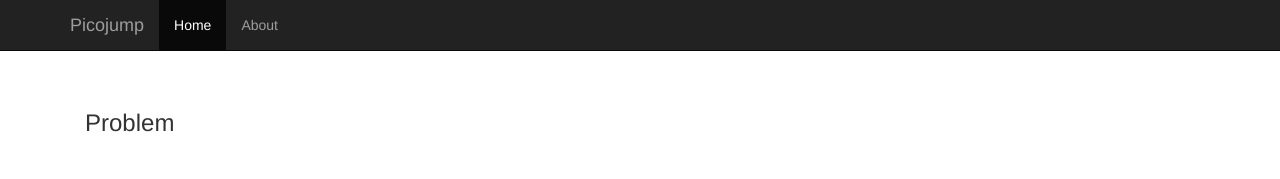
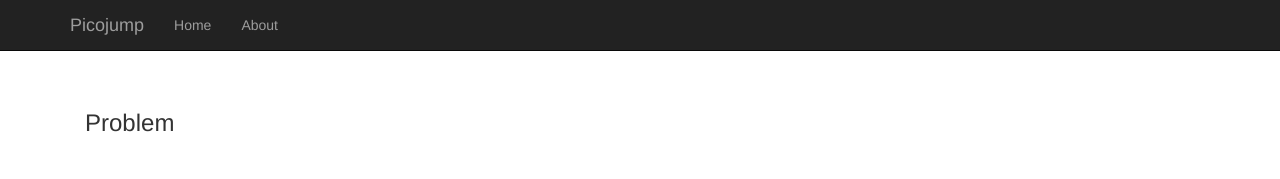
Before and after one commit to cnnrznn/Picojump, a Jekyll site: the page built from pico.md, in a window 1280 px wide. Shown: the top 179 px of the page. Built offline with Jekyll 4.4.1, drawn with Linux system fonts in a browser that asks for light colours; nearby versions of some CDN libraries; our own code applies the rules of GitHub Pages for plain Markdown files.

Commit message:
no default highlight

```diff
--- a/_layouts/default.html
+++ b/_layouts/default.html
@@ -23,7 +23,7 @@
         </div>
         <div id="navbar" class="collapse navbar-collapse">
           <ul class="nav navbar-nav">
-            <li class="active"><a href="#">Home</a></li>
+            <li><a href="#">Home</a></li>
             <li><a href="https://github.com/henrythemes/jekyll-bootstrap-theme">About</a></li>
           </ul>
         </div><!--/.nav-collapse -->
```
